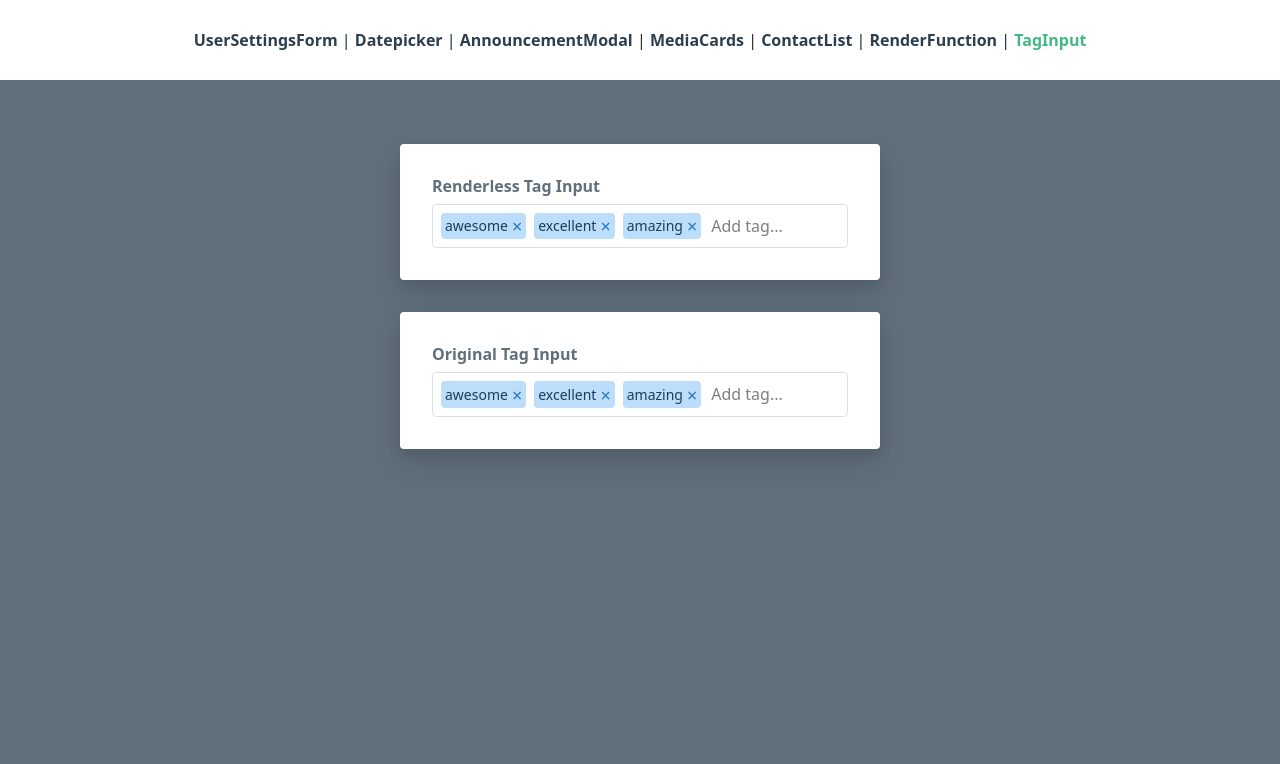
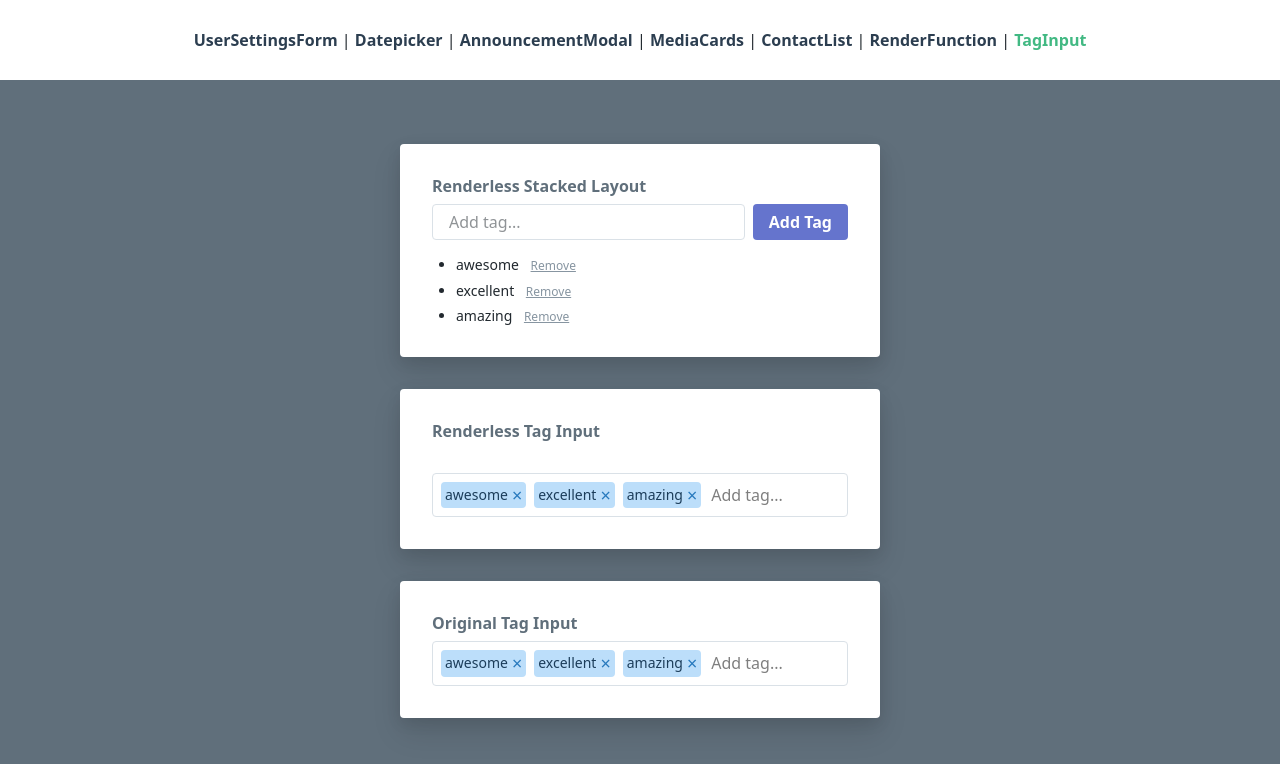
Before and after one commit to 124c4a11/AdvancedVueComponentDesign-Vue.js-, a Vue app: page /tag-input in a window 1280 px wide. Shown: the top 764 px of the page. Built offline with nearby package versions, Linux system fonts and the light colour scheme.

Commit message:
Implementing alternate layout with renderless component

```diff
--- a/src/components/RenderlessTagInput.vue
+++ b/src/components/RenderlessTagInput.vue
@@ -48,6 +48,7 @@ export default {
     return this.$scopedSlots.default({
       tags: this.tags,
       removeTag: this.removeTag,
+      addTag: this.addTag,
 
       inputProps: {
         value: this.input
--- a/src/views/TagInput.vue
+++ b/src/views/TagInput.vue
@@ -1,7 +1,43 @@
 <template>
-  <div id="app" class="min-h-screen bg-grey-darker p-8">
+  <div class="min-h-screen bg-grey-darker p-8">
+    <div class="max-w-sm mx-auto card mt-8">
+      <label class="form-label mb-2">Renderless Stacked Layout</label>
+
+      <renderless-tag-input v-model="tags">
+        <div
+          slot-scope="{
+            tags,
+            addTag,
+            removeButtonEvents,
+            inputProps,
+            inputEvents
+          }"
+          class="stacked-tag-input"
+        >
+          <div class="stacked-tag-input-form">
+            <input class="form-input" placeholder="Add tag..."
+              v-bind="inputProps"
+              v-on="inputEvents"
+            >
+            <button class="btn btn-indigo"
+              @click="addTag"
+            >Add Tag</button>
+          </div>
+          <ul class="stacked-tag-list">
+            <li v-for="tag in tags" :key="tag">
+              {{ tag }}
+              <button type="button" class="stacked-tag-link"
+                v-on="removeButtonEvents(tag)"
+              >Remove</button>
+            </li>
+          </ul>
+        </div>
+      </renderless-tag-input>
+    </div>
+
     <div class="max-w-sm mx-auto card mt-8">
       <label class="form-label mb-2">Renderless Tag Input</label>
+
       <renderless-tag-input v-model="tags">
         <div
           slot-scope="{
@@ -11,7 +47,7 @@
             inputProps,
             inputEvents
           }"
-          class="tag-input"
+          class="tag-input mt-8"
         >
           <span
             v-for="tag in tags"
```
